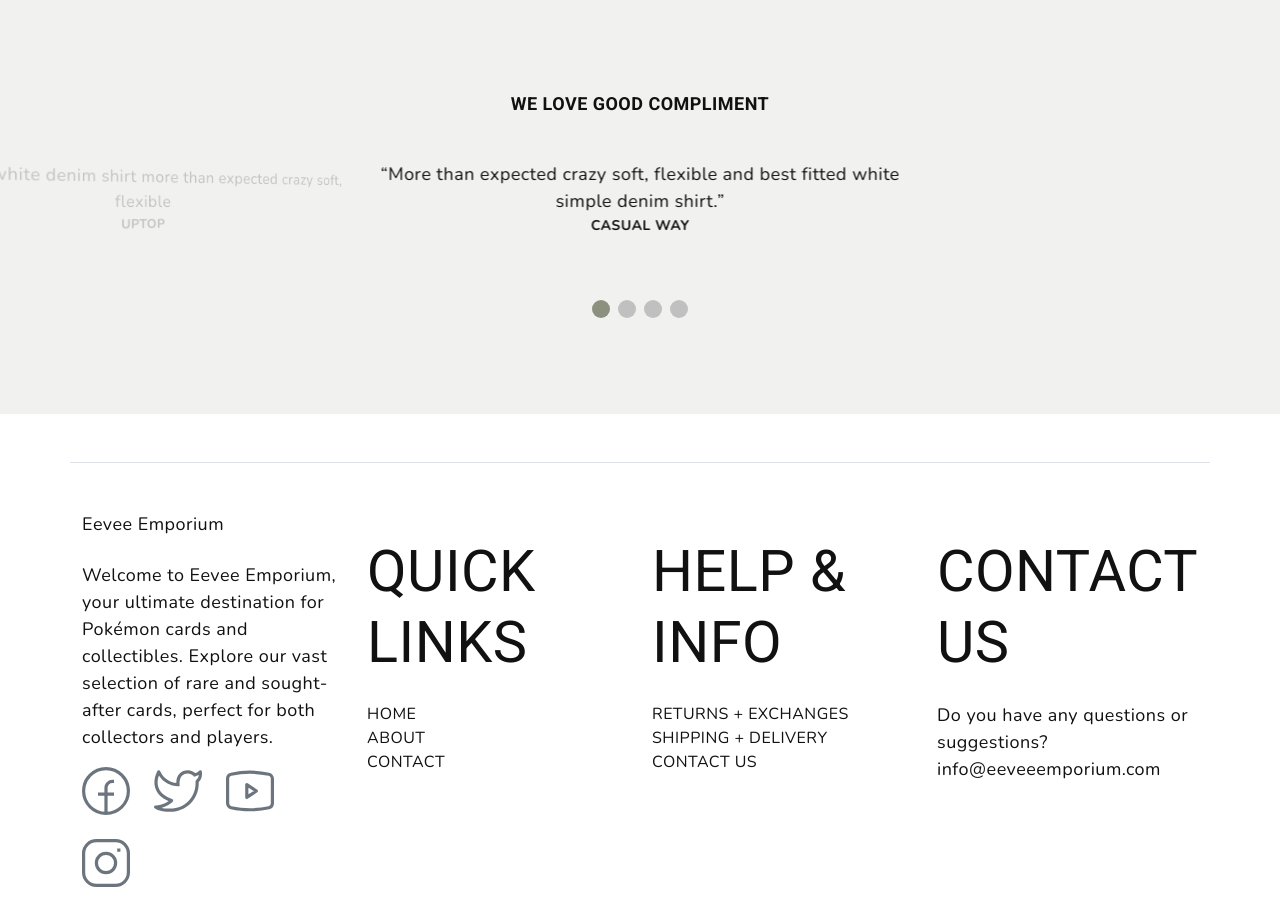
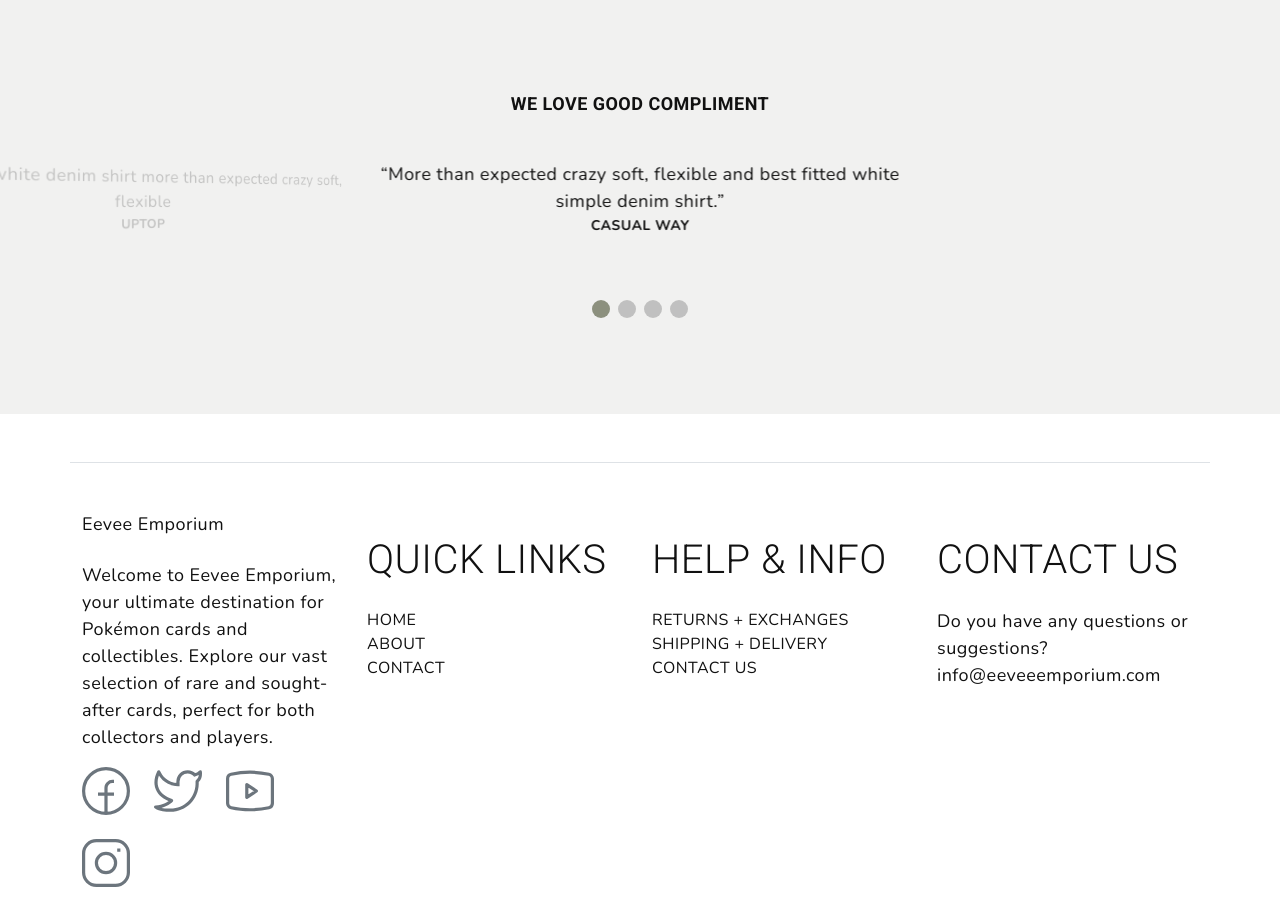
Before and after one commit to JaimieHemmings/eevee-emporium, a Django app: page / in a window 1280 px wide. Shown: the part 1502-2420 px from the top of the page. Run offline with Django 4.2, Linux system fonts and the light colour scheme; data that the repository does not hold is empty; parts of the project's set-up code (start-up, migrations or seed data) failed here and were passed over.

Commit message:
update: styles

```diff
--- a/store/templates/components/billboard.html
+++ b/store/templates/components/billboard.html
@@ -49,7 +49,7 @@
                   </a>
                 </div>
                 <div class="banner-content py-4">
-                  <h2 class="element-title text-uppercase mt-3">
+                  <h2 class="element-title text-uppercase mt-3 display-6">
                     <a href="index.html" class="item-anchor">{{ product.name }}</a>
                   </h2>
                   <div class="btn-left">
--- a/store/templates/footer.html
+++ b/store/templates/footer.html
@@ -45,7 +45,7 @@
         </div>
         <div class="col-md-3 col-sm-6">
           <div class="footer-menu footer-menu-002">
-            <h2 class="widget-title text-uppercase mb-4">Quick Links</h2>
+            <h2 class="widget-title text-uppercase mb-4 display-6">Quick Links</h2>
             <ul class="menu-list list-unstyled text-uppercase border-animation-left fs-6">
               <li class="menu-item">
                 <a href="{% url 'home' %}" class="item-anchor">Home</a>
@@ -61,7 +61,7 @@
         </div>
         <div class="col-md-3 col-sm-6">
           <div class="footer-menu footer-menu-003">
-            <h2 class="widget-title text-uppercase mb-4">Help & Info</h2>
+            <h2 class="widget-title text-uppercase mb-4 display-6">Help & Info</h2>
             <ul class="menu-list list-unstyled text-uppercase border-animation-left fs-6">
               <li class="menu-item">
                 <a href="#" class="item-anchor">Returns + Exchanges</a>
@@ -77,7 +77,7 @@
         </div>
         <div class="col-md-3 col-sm-6">
           <div class="footer-menu footer-menu-004 border-animation-left">
-            <h2 class="widget-title text-uppercase mb-4">Contact Us</h2>
+            <h2 class="widget-title text-uppercase mb-4 display-6">Contact Us</h2>
             <p>Do you have any questions or suggestions? <a href="mailto:info@eeveeemporium.com"
                 class="item-anchor">info@eeveeemporium.com</a></p>
             </p>
```
